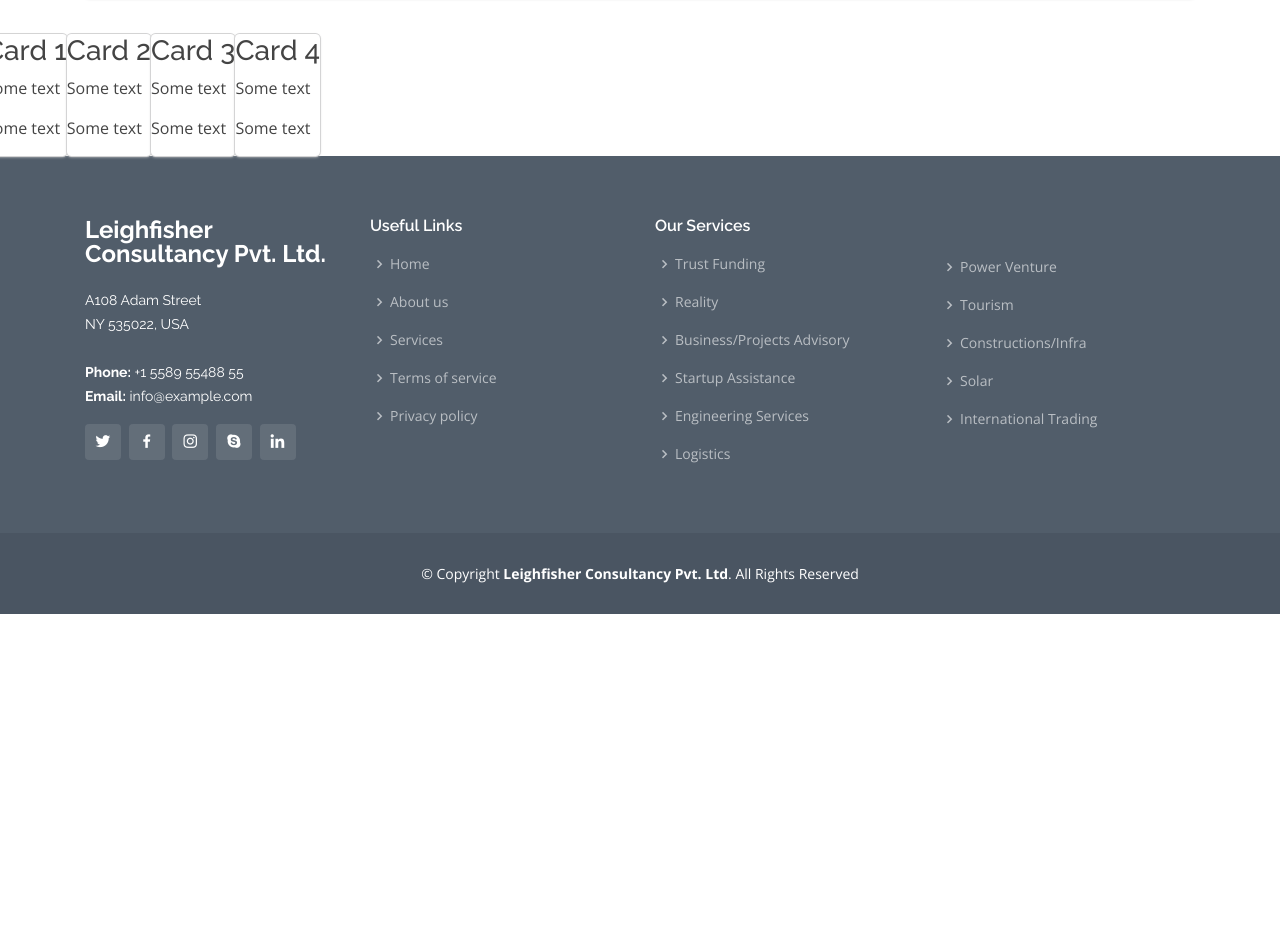
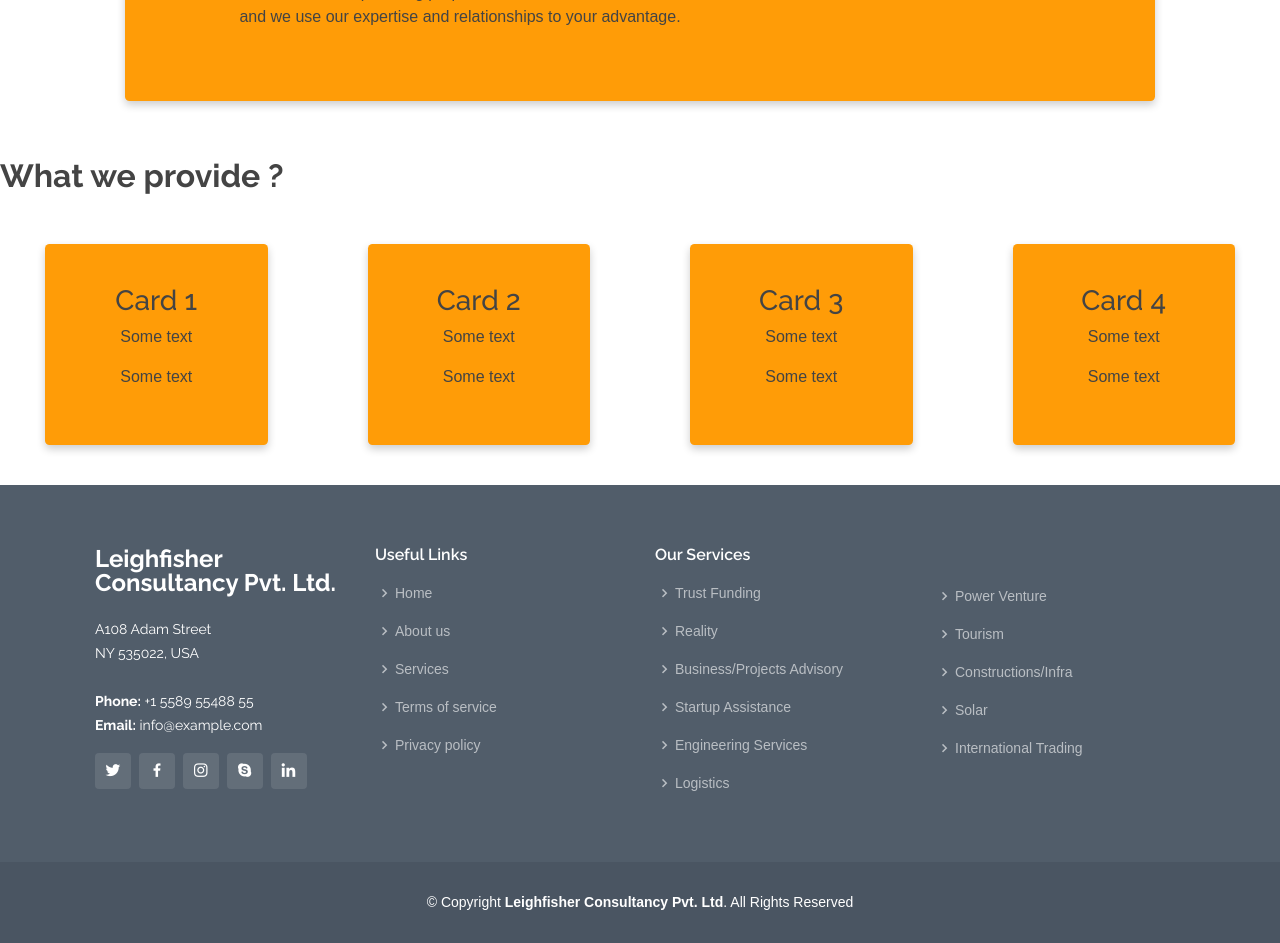
Before and after one commit to Unisight-Technologies/leighfisher-website, a Django app: page /trust_funding/ in a window 1280 px wide. Shown: the part 1414-2357 px from the top of the page. Before the commit the page ends 2028 px from the top, so only its background shows below. Run offline with Django 3.2, Linux system fonts and the light colour scheme; some libraries are stand-ins or nearby versions.

Commit message:
--- Auto-Git Commit ---

```diff
--- a/leighfisher_app/static/assets/css/style.css
+++ b/leighfisher_app/static/assets/css/style.css
@@ -2215,3 +2215,50 @@ section {
 #footer .credits a:hover {
   color: white;
 }
+
+
+/* Cards */
+
+* {
+  box-sizing: border-box;
+}
+
+body {
+  font-family: Arial, Helvetica, sans-serif;
+}
+
+/* Float four columns side by side */
+.column {
+  float: left;
+  width: 25%;
+  padding: 0 10px;
+}
+
+/* Remove extra left and right margins, due to padding */
+.row {margin: 0 -5px;}
+
+/* Clear floats after the columns */
+.row:after {
+  content: "";
+  display: table;
+  clear: both;
+}
+
+/* Responsive columns */
+@media screen and (max-width: 600px) {
+  .column {
+    width: 100%;
+    display: block;
+    margin-bottom: 20px;
+  }
+}
+
+/* Style the counter cards */
+.card {
+  box-shadow: 0 4px 8px 0 rgba(0, 0, 0, 0.2);
+  padding: 16px;
+  text-align: center;
+  background-color: #f1f1f1;
+  padding: 20px;
+  margin: 20px;
+}
--- a/leighfisher_app/templates/trust funding.html
+++ b/leighfisher_app/templates/trust funding.html
@@ -120,7 +120,57 @@
       <!-- End of card -->
 
     </div>
-    <div class="row">
+
+
+    <style>
+* {
+  box-sizing: border-box;
+}
+
+body {
+  font-family: Arial, Helvetica, sans-serif;
+}
+
+/* Float four columns side by side */
+.column {
+  float: left;
+  width: 25%;
+  padding: 0 10px;
+}
+
+/* Remove extra left and right margins, due to padding */
+.row {margin: 0 -5px;}
+
+/* Clear floats after the columns */
+.row:after {
+  content: "";
+  display: table;
+  clear: both;
+}
+
+/* Responsive columns */
+@media screen and (max-width: 600px) {
+  .column {
+    width: 100%;
+    display: block;
+    margin-bottom: 20px;
+  }
+}
+
+/* Style the counter cards */
+.card {
+  box-shadow: 0 4px 8px 0 rgba(0, 0, 0, 0.2);
+  padding: 16px;
+  text-align: center;
+  background-color: #FF9C07;
+  padding: 40px;
+  margin: 40px;
+}
+</style>
+</head>
+<body>
+<h2><b>                 What we provide ?</b></h2>
+<div class="row">
   <div class="column">
     <div class="card">
       <h3>Card 1</h3>
@@ -153,7 +203,6 @@
     </div>
   </div>
 </div>
-
   <!--  <div class="container">
       <div class="card float-left">
         <div class="row ">
```
Also changed, not shown: 1 other file.
